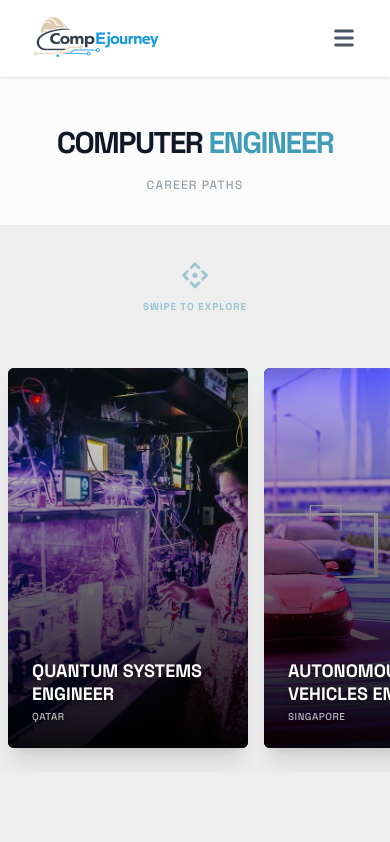
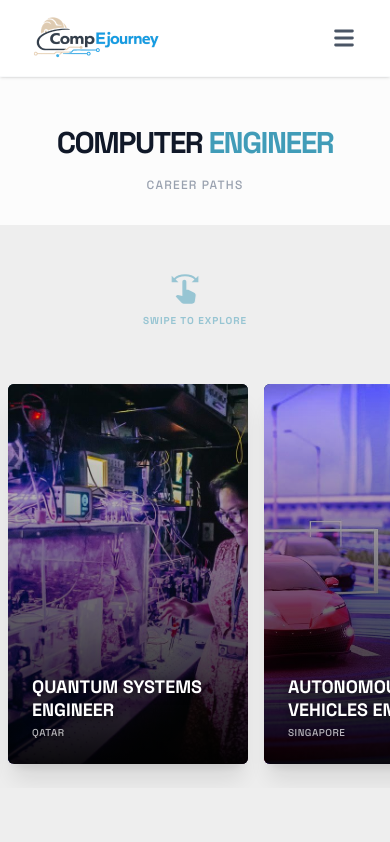
Before and after one commit to LucidUxs/Comp-E-Journey, a React (Vite) app: page /careers in a window 390 px wide. Shown: the top 842 px of the page. Built offline with nearby package versions, Linux system fonts and the light colour scheme.

Commit message:
update icon careers tab

```diff
--- a/src/pages/Careers.jsx
+++ b/src/pages/Careers.jsx
@@ -1,5 +1,6 @@
 import { useState, useRef, useEffect } from 'react';
 import { RiDragMoveLine, RiArrowLeftSLine, RiArrowRightSLine, RiDoubleQuotesL } from 'react-icons/ri';
+import { MdSwipe } from 'react-icons/md';
 import useScrollReveal from '../hooks/useScrollReveal';
 
 const RESUME_DELAY = 2000;
@@ -459,8 +460,8 @@ function Careers() {
       <div className="flex flex-col gap-12 relative bg-[#EEEEEE] py-12 md:py-24 mb-20 md:mb-32">
         {/* Swipe Indicator + Row 1 */}
         <div ref={row1Ref} className={`flex flex-col gap-4 reveal ${row1Visible ? 'reveal-active' : ''}`} style={{ transitionDelay: '150ms' }}>
-          <div className="md:hidden flex flex-col items-center gap-2 pointer-events-none animate-bounce opacity-50">
-            <RiDragMoveLine className="w-8 h-8 text-[#419CB8]" />
+          <div className="md:hidden flex flex-col items-center gap-2 pointer-events-none opacity-50 mb-4">
+            <MdSwipe className="w-8 h-8 text-[#419CB8] animate-[swipeHint_2s_ease-in-out_infinite]" />
             <span className="text-[10px] font-black uppercase text-[#419CB8] tracking-widest">Swipe to Explore</span>
           </div>
           <ScrollingRow items={topRow} baseSpeed={0.8} />
```
